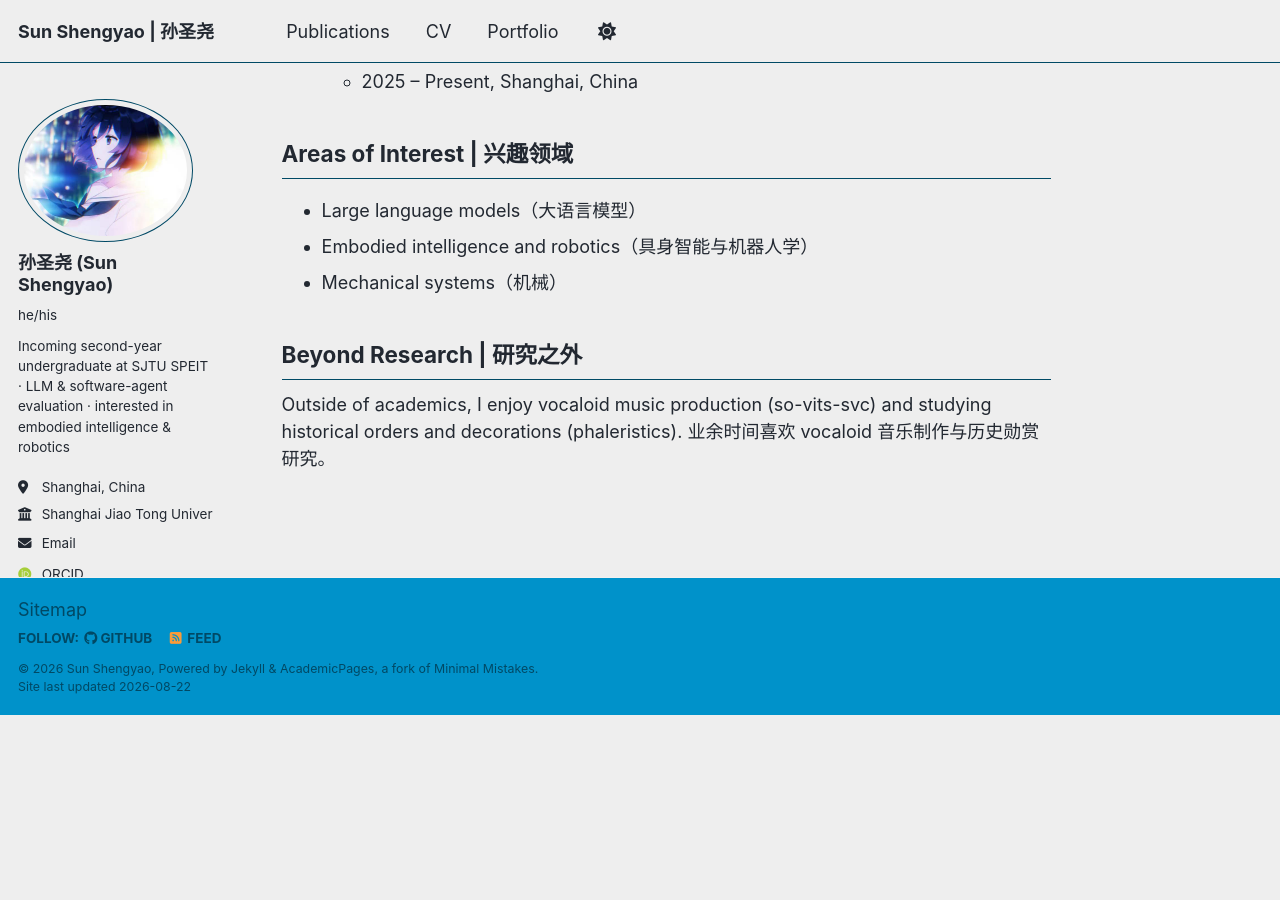
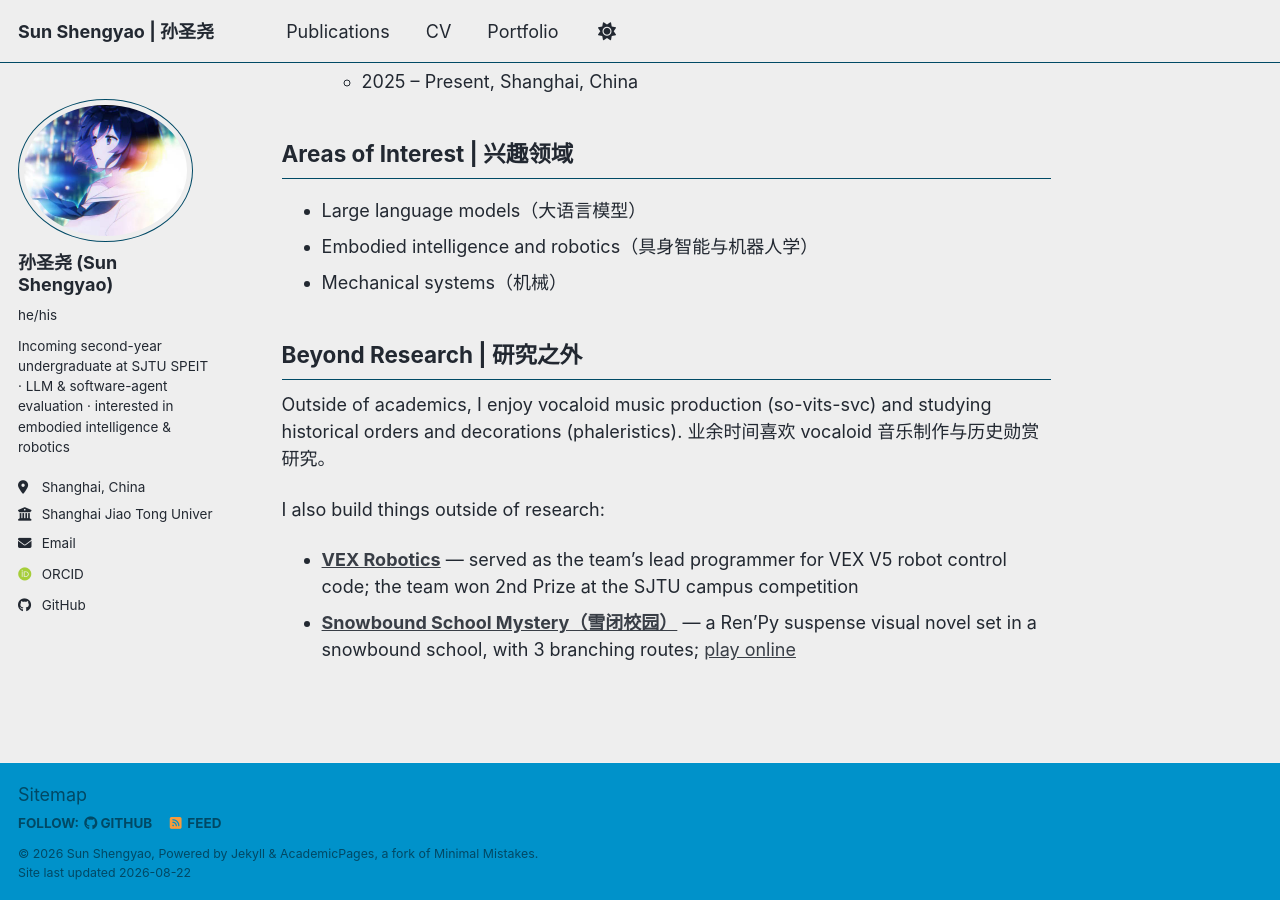
Before and after one commit to shushuyang231/shushuyang231.github.io, a Jekyll site: the page built from _pages/about.md, in a window 1280 px wide and 900 px high, scrolled down 840 px. Built offline with Jekyll 4.4.1, drawn with Linux system fonts in a browser that asks for light colours; some web fonts are replaced; a script bundle is joined from its source files by our own code; library files that are not in the unit come from our copies; before the commit the page ends 1555 px from its top, so only the background shows below that.

Commit message:
Add VEX + game to About Beyond Research section

```diff
--- a/_pages/about.md
+++ b/_pages/about.md
@@ -35,3 +35,7 @@
 ## Beyond Research | 研究之外
 
 Outside of academics, I enjoy vocaloid music production (so-vits-svc) and studying historical orders and decorations (phaleristics). 业余时间喜欢 vocaloid 音乐制作与历史勋赏研究。
+
+I also build things outside of research:
+* **[VEX Robotics](https://github.com/shushuyang231/vex-robotics)** — served as the team's lead programmer for VEX V5 robot control code; the team won 2nd Prize at the SJTU campus competition
+* **[Snowbound School Mystery（雪闭校园）](https://github.com/shushuyang231/snowbound-school-mystery)** — a Ren'Py suspense visual novel set in a snowbound school, with 3 branching routes; [play online](https://modelscope.cn/studios/shushuyang231/snowbound-school-mystery/summary)
```
